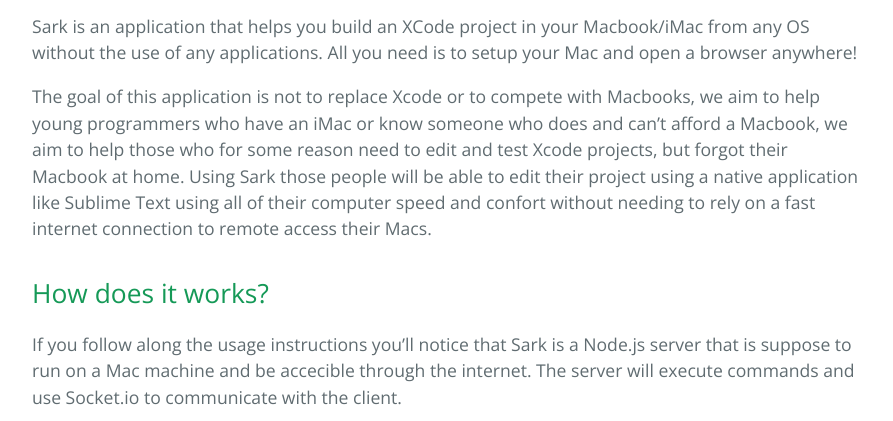
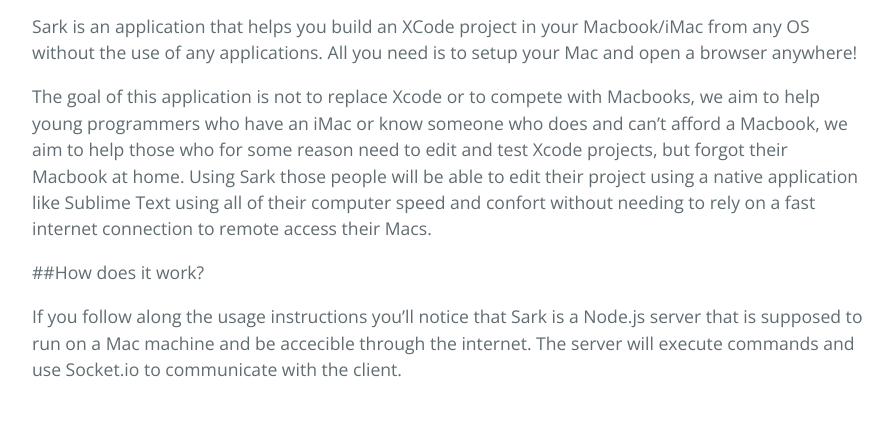
Before and after one commit to lorenzopicoli/Sark, a Jekyll site: the page built from index.md, in a window 1280 px wide and 1400 px high, scrolled down 828 px. Shown: the top 421 px of the window, without its empty margins (192-1085 px from the left). Built offline with Jekyll 4.4.1, drawn with Linux system fonts in a browser that asks for light colours; nearby versions of some CDN libraries; some of the changed text lies outside the part shown.

Commit message:
Update index.md

```diff
--- a/index.md
+++ b/index.md
@@ -1,6 +1,8 @@
 ---
 layout: index
 ---
+
+
 <p align="center">
   <img align="center" src="http://i.imgur.com/kVhbYz1.jpg" width="300" height="300">
 </p>
@@ -14,9 +16,9 @@
 The goal of this application is not to replace Xcode or to compete with Macbooks, we aim to help young programmers who have an iMac or know someone who does and can't afford a Macbook, we aim to help those who for some reason need to edit and test Xcode projects, but forgot their Macbook at home.
 Using Sark those people will be able to edit their project using a native application like Sublime Text using all of their computer speed and confort without needing to rely on a fast internet connection to remote access their Macs.
 
-## How does it works?
+##How does it work?
 
-If you follow along the usage instructions you'll notice that Sark is a Node.js server that is suppose to run on a Mac machine and be accecible through the internet. The server will execute commands and use Socket.io to communicate with the client.
+If you follow along the usage instructions you'll notice that Sark is a Node.js server that is supposed to run on a Mac machine and be accecible through the internet. The server will execute commands and use Socket.io to communicate with the client.
 
 ## Usage example
 
```
Also changed, not shown: other parts of index.md (+1 -1 lines).
